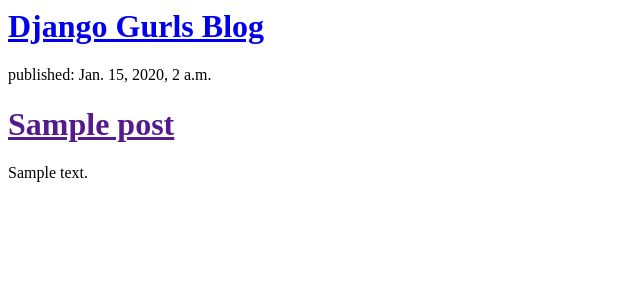
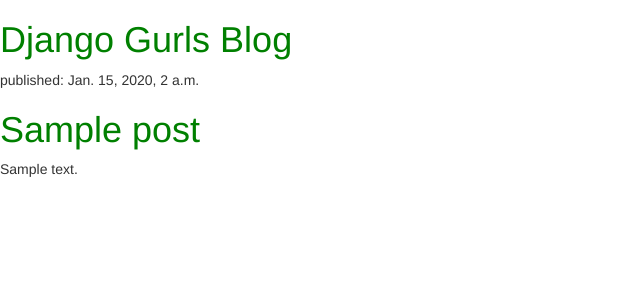
Before and after one commit to MaryBeth8/DjangoGirlsTutorial, a Django app: page / in a window 1280 px wide. Shown: the top 300 px of the page, without its empty margins (0-640 px from the left). Run offline with Django 3.2, Linux system fonts and the light colour scheme; tables that the repository leaves empty hold one stand-in row (values such as "Sample post"); some libraries are stand-ins or nearby versions.

Commit message:
add css dirs and doc

```diff
--- /dev/null
+++ b/blog/static/css/blog.css
@@ -0,0 +1,3 @@
+h1 a {
+	color: green;
+}
--- a/blog/templates/blog/post_list.html
+++ b/blog/templates/blog/post_list.html
@@ -1,6 +1,11 @@
+{% load staticfiles %}
+
 <html>
 	<head>
 		<title>Mary Beth's Bodacious Blog</title>
+		<link rel="stylesheet" href="//maxcdn.bootstrapcdn.com/bootstrap/3.2.0/css/bootstrap.min.css">
+		<link rel="stylesheet" href="//maxcdn.bootstrapcdn.com/bootstrap/3.2.0/css/bootstrap-theme.min.css">
+		<link rel="stylesheet" href="{% static 'css/blog.css' %}">
 	</head>
 	<body>
 		<div>
```
